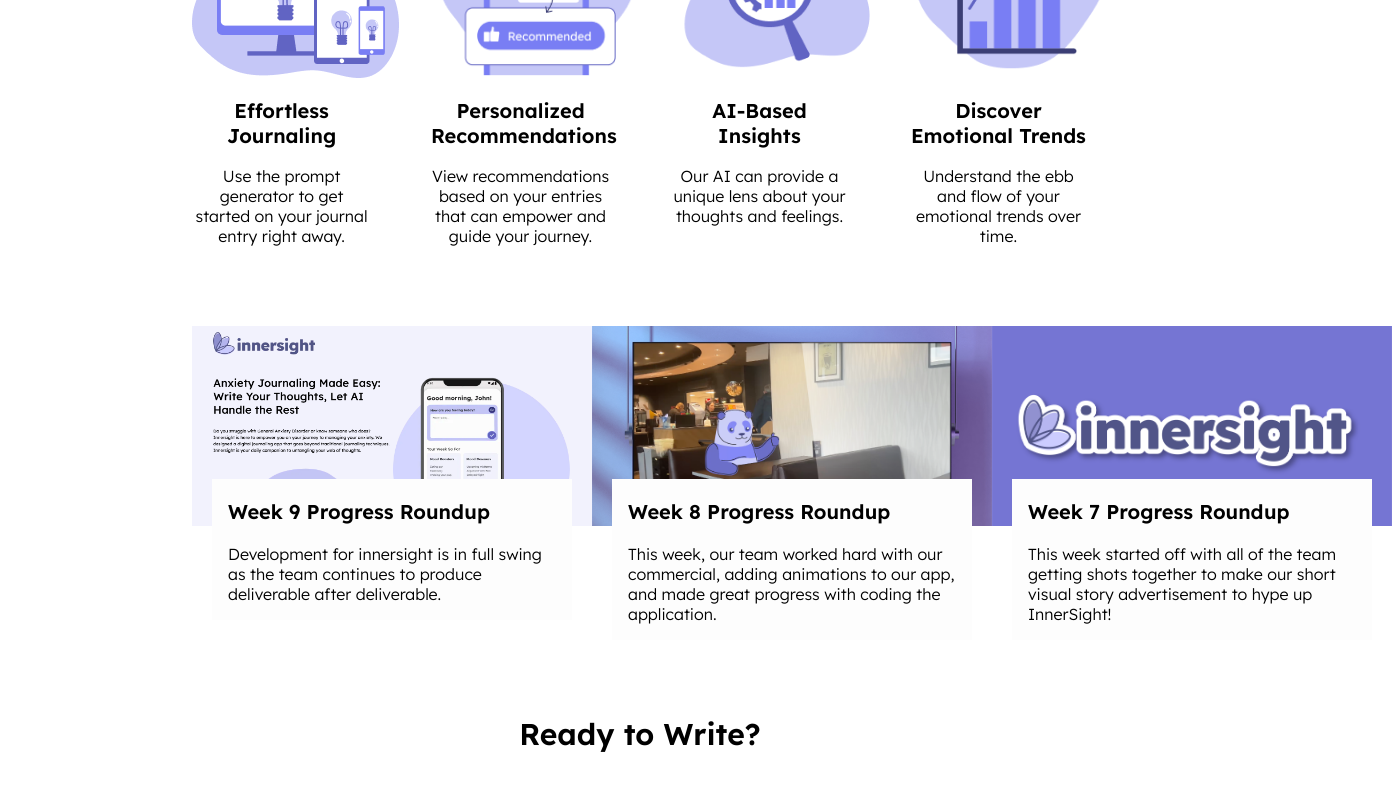
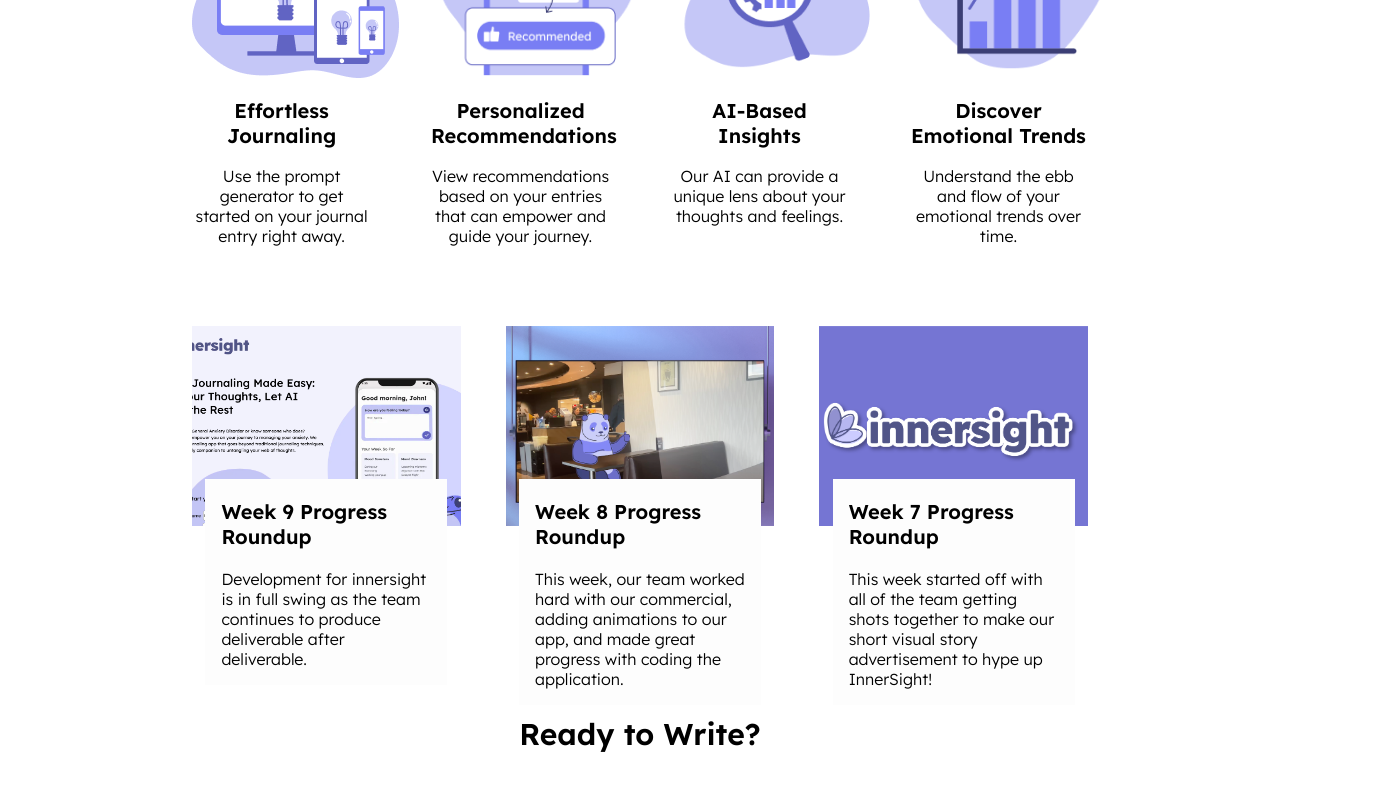
Before and after one commit to Mariessa-Pinto/innersight-customer-landing, a Next.js app: page / in a window 1280 px wide. Shown: the part 1023-1823 px from the top of the page, 1392 px wide, since content can reach past the window. Built offline with nearby package versions, Linux system fonts and the light colour scheme.

Commit message:
adjust blog styling

```diff
--- a/components/BenefitsSection/Benefits.module.css
+++ b/components/BenefitsSection/Benefits.module.css
@@ -47,12 +47,14 @@
 
 .blogImage {
     object-fit: cover;
+    width: 100%;
 }
 
 .blogContainer {
     display: flex;
     flex-direction: column;
     position: relative;
+    width: 30%;
 }
 
 .blogContainer > Link {
@@ -71,9 +73,6 @@
     margin: 0 5%;
 }
 
-.image{
-    width: 25%;
-}
 
 /*Tablet*/
 @media only screen and (max-width: 810px) {
```
